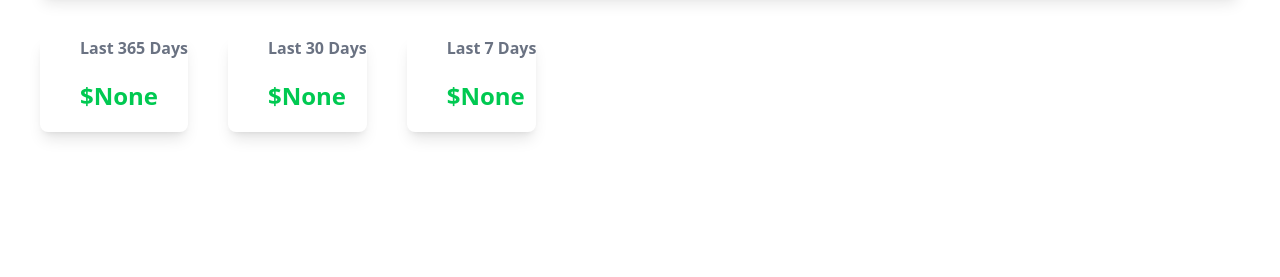
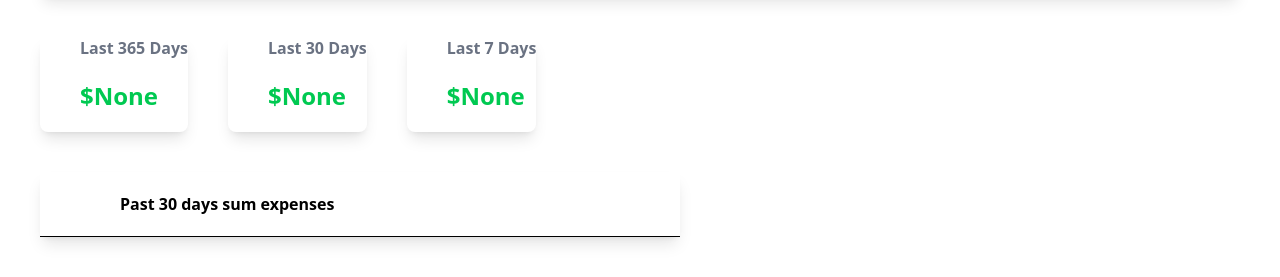
Before and after one commit to CioFlingar/Expense-Tracker, a Django app: page / in a window 1280 px wide. Shown: the part 572-849 px from the top of the page. Before the commit the page ends 711 px from the top, so only its background shows below. Run offline with Django 5.2, Linux system fonts and the light colour scheme; data that the repository does not hold is empty.

Commit message:
get and display daily expense in new table

```diff
--- a/et_app/views.py
+++ b/et_app/views.py
@@ -26,6 +26,9 @@
     data = Expense.objects.filter(date__gt=last_week)
     weekly_sum = data.aggregate(Sum('amount'))
 
+
+    daily_sums = Expense.objects.filter().values('date').order_by('date').annotate(sum=Sum("amount"))
+
     expense_form = ExpenseForm()
     return render(request, "et_app/index.html", {"expense_form":expense_form, "expenses": expenses, "total_expenses": total_expenses, "yearly_sum":yearly_sum, "monthly_sum":monthly_sum, "weekly_sum":weekly_sum})
 
--- a/static/et_app/output.css
+++ b/static/et_app/output.css
@@ -219,11 +219,26 @@
   .flex {
     display: flex;
   }
+  .table {
+    display: table;
+  }
   .h-5 {
     height: calc(var(--spacing) * 5);
   }
   .h-10 {
     height: calc(var(--spacing) * 10);
+  }
+  .w-1 {
+    width: calc(var(--spacing) * 1);
+  }
+  .w-1\/2 {
+    width: calc(1/2 * 100%);
+  }
+  .border-collapse {
+    border-collapse: collapse;
+  }
+  .resize {
+    resize: both;
   }
   .flex-wrap {
     flex-wrap: wrap;
@@ -306,9 +321,16 @@
   .text-white {
     color: var(--color-white);
   }
+  .underline {
+    text-decoration-line: underline;
+  }
   .shadow-lg {
     --tw-shadow: 0 10px 15px -3px var(--tw-shadow-color, rgb(0 0 0 / 0.1)), 0 4px 6px -4px var(--tw-shadow-color, rgb(0 0 0 / 0.1));
     box-shadow: var(--tw-inset-shadow), var(--tw-inset-ring-shadow), var(--tw-ring-offset-shadow), var(--tw-ring-shadow), var(--tw-shadow);
+  }
+  .outline {
+    outline-style: var(--tw-outline-style);
+    outline-width: 1px;
   }
 }
 @property --tw-space-x-reverse {
@@ -390,6 +412,11 @@
   inherits: false;
   initial-value: 0 0 #0000;
 }
+@property --tw-outline-style {
+  syntax: "*";
+  inherits: false;
+  initial-value: solid;
+}
 @layer properties {
   @supports ((-webkit-hyphens: none) and (not (margin-trim: inline))) or ((-moz-orient: inline) and (not (color:rgb(from red r g b)))) {
     *, ::before, ::after, ::backdrop {
@@ -410,6 +437,7 @@
       --tw-ring-offset-width: 0px;
       --tw-ring-offset-color: #fff;
       --tw-ring-offset-shadow: 0 0 #0000;
+      --tw-outline-style: solid;
     }
   }
 }
--- a/templates/et_app/index.html
+++ b/templates/et_app/index.html
@@ -95,4 +95,25 @@
         </h1>
     </div>
 </div>
+
+<div class="flex">
+    <div class="w-1/2 shadow-lg m-10">
+        <div class="flex flex-wrap space-x-40 font-bold px-20 py-5">
+            <span>Past 30 days sum expenses</span>
+        </div>
+        <hr>
+        <div id="30-day-table">
+            {% for daily_sum in daily_sums %}
+            <div class="flex flex-wrap px-20 py-5">
+                <span> {{ daily_sum.date }} </span>
+            </div>
+            <div class="flex flex-wrap px-20 py-5">
+                <span class="text-green-500">
+                    ${{ daily_sum.sum | intcomma }}
+                </span>
+            </div>
+            {% endfor %}
+        </div>
+    </div>
+</div>
 {% endblock %}
```
